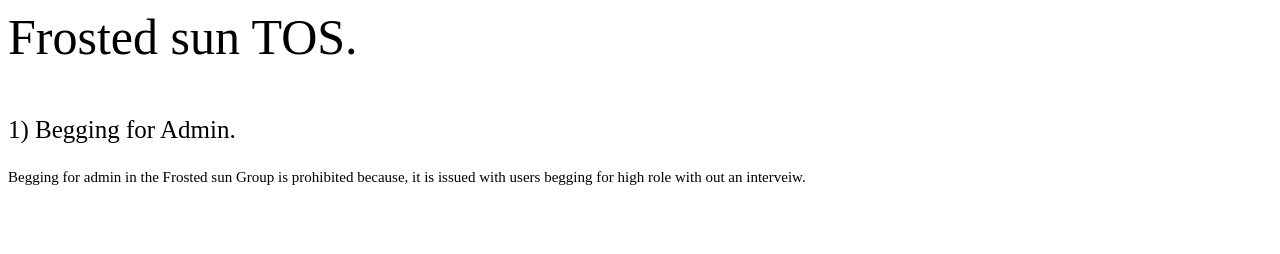
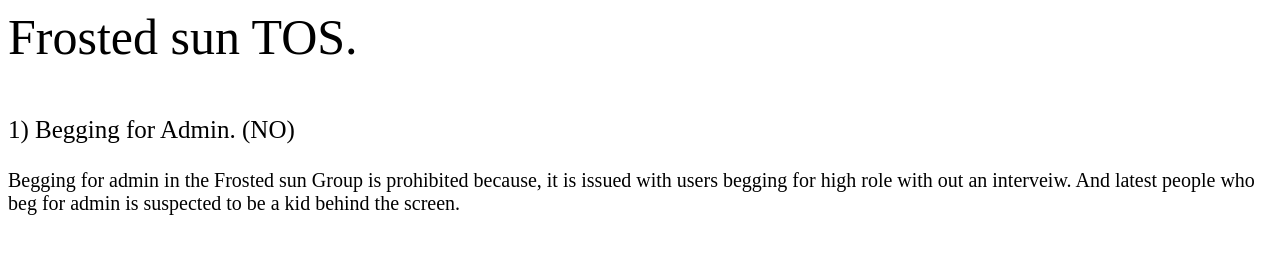
Before and after one commit to TomokariJay/FrostedSunTOS, a plain HTML site: page index.html in a window 1280 px wide. Drawn offline with Linux system fonts and the light colour scheme.

Commit message:
Update index.html

```diff
--- a/index.html
+++ b/index.html
@@ -1,6 +1,5 @@
 <title>Frosted Sun's TOS</title>
 <link rel="icon" type="FrostedSun.png" href="image.png">
 <p style="font-size:50px">Frosted sun TOS.</p>
-<p style="font-size:25px">1) Begging for Admin.</p>
-<p style="font-size:15px">Begging for admin in the Frosted sun Group is prohibited because,
-  it is issued with users begging for high role with out an interveiw.</p>
+<p style="font-size:25px">1) Begging for Admin. (NO)</p>
+<p style="font-size:20px">Begging for admin in the Frosted sun Group is prohibited because, it is issued with users begging for high role with out an interveiw. And latest people who beg for admin is suspected to be a kid behind the screen.</p>
```
